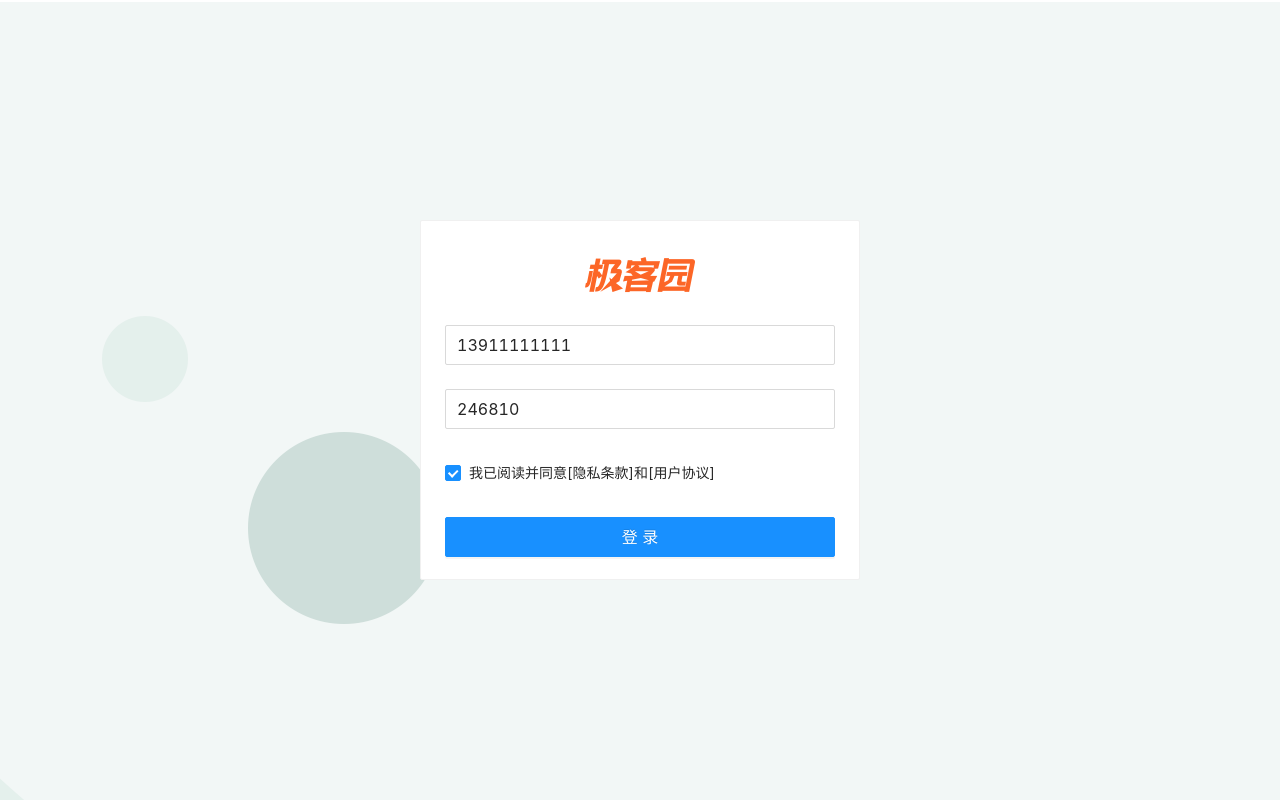
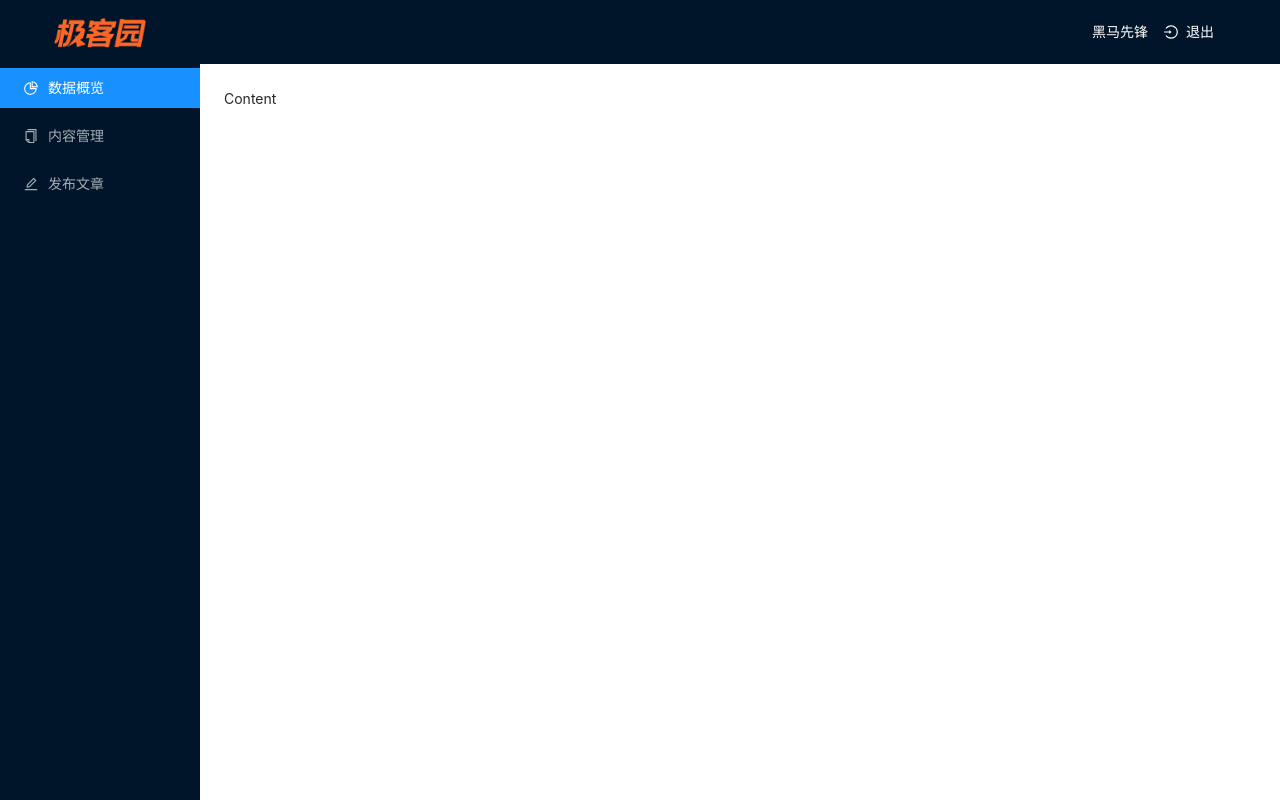
Before and after one commit to xiequantai-xqt/geek-pc, a React (Create React App) app: page /layout in a window 1280 px wide. Before the commit this address led to /login. Built offline with nearby package versions, Linux system fonts and the light colour scheme.

Commit message:
首页静态布局

```diff
--- a/package.json
+++ b/package.json
@@ -6,7 +6,7 @@
     "@testing-library/jest-dom": "^5.16.2",
     "@testing-library/react": "^12.1.3",
     "@testing-library/user-event": "^13.5.0",
-    "antd": "^4.18.9",
+    "antd": "^4.19.1",
     "axios": "^0.26.0",
     "react": "^17.0.2",
     "react-dom": "^17.0.2",
--- a/src/App.js
+++ b/src/App.js
@@ -1,10 +1,10 @@
 import { BrowserRouter as Router, Redirect, Route } from "react-router-dom";
-import Layout from "./pages/Layout";
 import Login from "./pages/Login";
+import Layout from "./pages/MyLayout";
 function App() {
   return (
     <Router>
-      <Redirect from="/" to="/login" exact />
+      <Redirect from="/" to="/layout" exact />
       <Route path="/login" component={Login} />
       <Route path="/layout" component={Layout} />
     </Router>
--- a/src/pages/Layout/index.js
+++ /dev/null
@@ -1,3 +0,0 @@
-export default function Layout() {
-  return <div>主页</div>;
-}
--- /dev/null
+++ b/src/pages/MyLayout/index.js
@@ -0,0 +1,79 @@
+import {
+  CopyOutlined,
+  EditOutlined,
+  LoginOutlined,
+  PieChartOutlined,
+} from "@ant-design/icons";
+import { Button, Layout, Menu } from "antd";
+import imgSrc from "assets/logo.png";
+import styles from "./index.module.scss";
+
+const { Header, Sider, Content } = Layout;
+
+export default function MyLayout() {
+  return (
+    <Layout className={styles.layout}>
+      <Header className="header">
+        <div className="logo">
+          <img
+            src={imgSrc}
+            alt=""
+            width={100}
+            height={50}
+            style={{ objectFit: "cover" }}
+          />
+        </div>
+        <div className="profile">
+          <span>黑马先锋</span>
+          <Button
+            type="text"
+            color="#fff"
+            style={{ color: "#fff" }}
+            icon={<LoginOutlined />}
+          >
+            退出
+          </Button>
+        </div>
+      </Header>
+      <Layout style={{ height: "calc( 100vh - 64px )" }}>
+        <Sider width={200} className="site-layout-background">
+          <Menu
+            theme="dark"
+            mode="inline"
+            defaultSelectedKeys={["/home"]}
+            defaultOpenKeys={["sub1"]}
+            style={{ height: "100%", borderRight: 0 }}
+          >
+            {/* 1. MenuItem改造key为路径名称 */}
+            <Menu.Item key="/home" icon={<PieChartOutlined />}>
+              数据概览
+            </Menu.Item>
+            <Menu.Item key="/list" icon={<CopyOutlined />}>
+              内容管理
+            </Menu.Item>
+            <Menu.Item key="/publish" icon={<EditOutlined />}>
+              发布文章
+            </Menu.Item>
+          </Menu>
+        </Sider>
+        <Layout>
+          {/* <Switch>
+              <Redirect from="/" to="/home" exact></Redirect>
+              <Route path="/home" component={Home}></Route>
+
+            </Switch> */}
+          <Content
+            className="site-layout-background"
+            style={{
+              padding: 24,
+              margin: 0,
+              minHeight: 280,
+            }}
+          >
+            Content
+          </Content>
+        </Layout>
+      </Layout>
+    </Layout>
+  );
+}
--- /dev/null
+++ b/src/pages/MyLayout/index.module.scss
@@ -0,0 +1,29 @@
+.layout {
+  :global {
+    .logo {
+      float: left;
+      width: 120px;
+      height: 31px;
+    }
+
+    .ant-row-rtl .logo {
+      float: right;
+      margin: 16px 0 16px 24px;
+    }
+
+    .site-layout-background {
+      background: #fff;
+    }
+
+    .profile {
+      display: flex;
+      justify-content: flex-end;
+
+      align-items: center;
+
+      > span {
+        color: #fff;
+      }
+    }
+  }
+}
```
Also changed, not shown: 1 other file (tests, documents, lock files or other folders).
